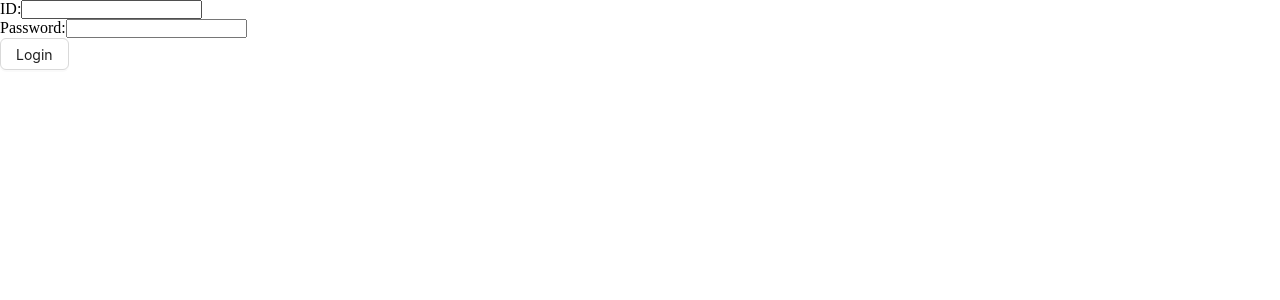
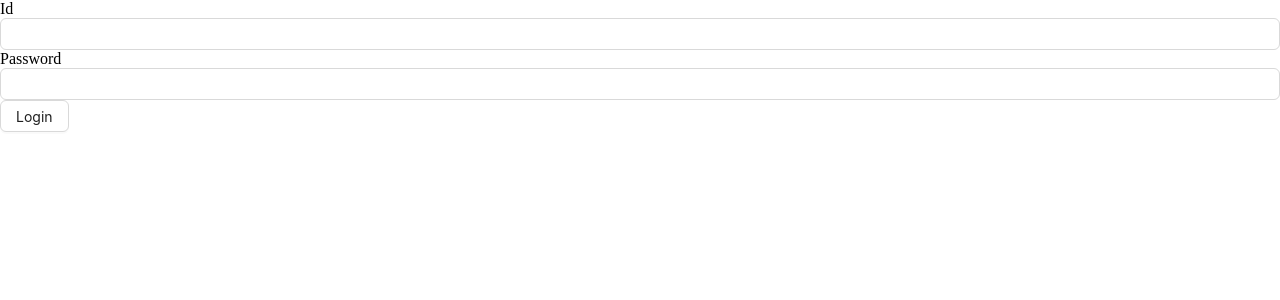
Before and after one commit to maniksarker25/MS-Universtiy-Client, a React (Vite) app: page /login in a window 1280 px wide. Shown: the top 300 px of the page. Built offline with nearby package versions, Linux system fonts and the light colour scheme.

Commit message:
make reuseable form

```diff
--- /dev/null
+++ b/src/components/form/PhForm.tsx
@@ -0,0 +1,14 @@
+import React from "react";
+import { FormProvider, useForm } from "react-hook-form";
+
+const PhForm = ({ onSubmit, children }) => {
+  const methods = useForm();
+
+  return (
+    <FormProvider {...methods}>
+      <form onSubmit={methods.handleSubmit(onSubmit)}>{children}</form>
+    </FormProvider>
+  );
+};
+
+export default PhForm;
--- /dev/null
+++ b/src/components/form/PhInput.tsx
@@ -0,0 +1,17 @@
+import { Input } from "antd";
+import { Controller, useFormContext } from "react-hook-form";
+
+const PhInput = ({ type, name, label }) => {
+  //   const { register } = useFormContext();
+  return (
+    <>
+      {label ? label : null}
+      <Controller
+        name={name}
+        render={({ field }) => <Input {...field} type={type} id={name} />}
+      />
+    </>
+  );
+};
+
+export default PhInput;
--- a/src/pages/Login.tsx
+++ b/src/pages/Login.tsx
@@ -1,48 +1,50 @@
 import { Button } from "antd";
-import { FieldValues, useForm } from "react-hook-form";
+import { FieldValues, useForm, useFormContext } from "react-hook-form";
 import { useLoginMutation } from "../redux/features/auth/authApi";
 import { useAppDispatch } from "../redux/hooks";
 import { TUser, setUser } from "../redux/features/auth/authSlice";
 import { verifyToken } from "../utils/verifyToken";
 import { useNavigate } from "react-router-dom";
 import { toast } from "sonner";
+import PhForm from "../components/form/PhForm";
+import PhInput from "../components/form/PhInput";
 
 const Login = () => {
   const dispatch = useAppDispatch();
-  const { register, handleSubmit } = useForm();
+  // const { register, handleSubmit } = useForm();
+  // const { register } = useFormContext();
   const [login] = useLoginMutation();
   const navigate = useNavigate();
   // console.log("data", data);
   // console.log("err", error);
   const onSubmit = async (data: FieldValues) => {
-    const toastId = toast.loading("Login in..");
-    try {
-      const userInfo = {
-        id: data.id,
-        password: data.password,
-      };
-      const res = await login(userInfo).unwrap();
-      const user = verifyToken(res.data.accessToken) as TUser;
-      console.log(user);
-      dispatch(setUser({ user, token: res.data.accessToken }));
-      toast.success("Login successful", { id: toastId, duration: 2000 });
-      navigate(`/${user?.role}/dashboard`);
-    } catch (error) {
-      toast.error("Something went wrong", { id: toastId, duration: 2000 });
-    }
+    console.log(data);
+    // const toastId = toast.loading("Login in..");
+    // try {
+    //   const userInfo = {
+    //     id: data.id,
+    //     password: data.password,
+    //   };
+    //   const res = await login(userInfo).unwrap();
+    //   const user = verifyToken(res.data.accessToken) as TUser;
+    //   console.log(user);
+    //   dispatch(setUser({ user, token: res.data.accessToken }));
+    //   toast.success("Login successful", { id: toastId, duration: 2000 });
+    //   navigate(`/${user?.role}/dashboard`);
+    // } catch (error) {
+    //   toast.error("Something went wrong", { id: toastId, duration: 2000 });
+    // }
   };
   return (
-    <form onSubmit={handleSubmit(onSubmit)}>
+    <PhForm onSubmit={onSubmit}>
       <div>
-        <label htmlFor="id">ID:</label>
-        <input type="text" id="id" {...register("id")} />
+        <PhInput type={"text"} name={"userId"} label={"Id"} />
       </div>
       <div>
-        <label htmlFor="password">Password:</label>
-        <input type="text" id="password" {...register("password")} />
+        <PhInput type={"password"} name={"password"} label="Password" />
       </div>
       <Button htmlType="submit">Login</Button>
-    </form>
+    </PhForm>
   );
 };
 
```
